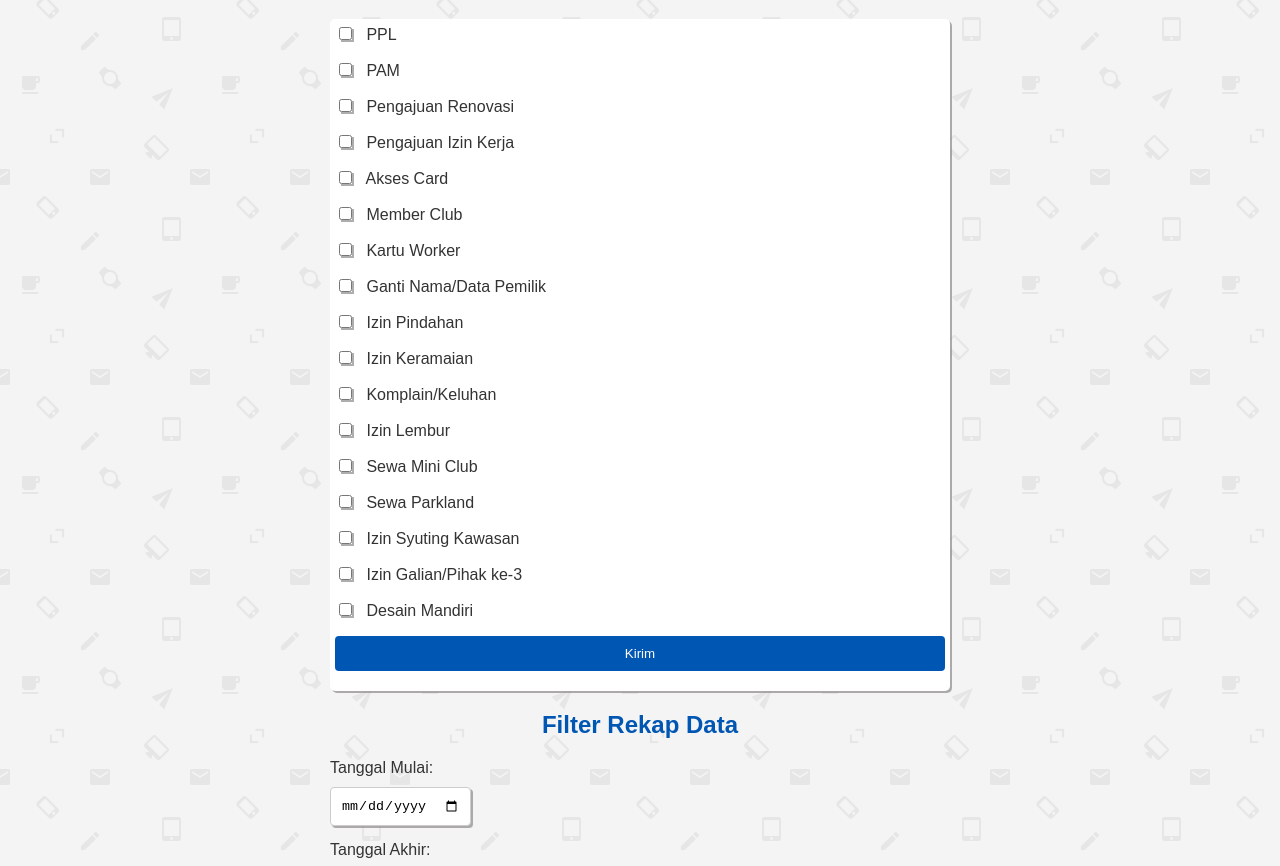
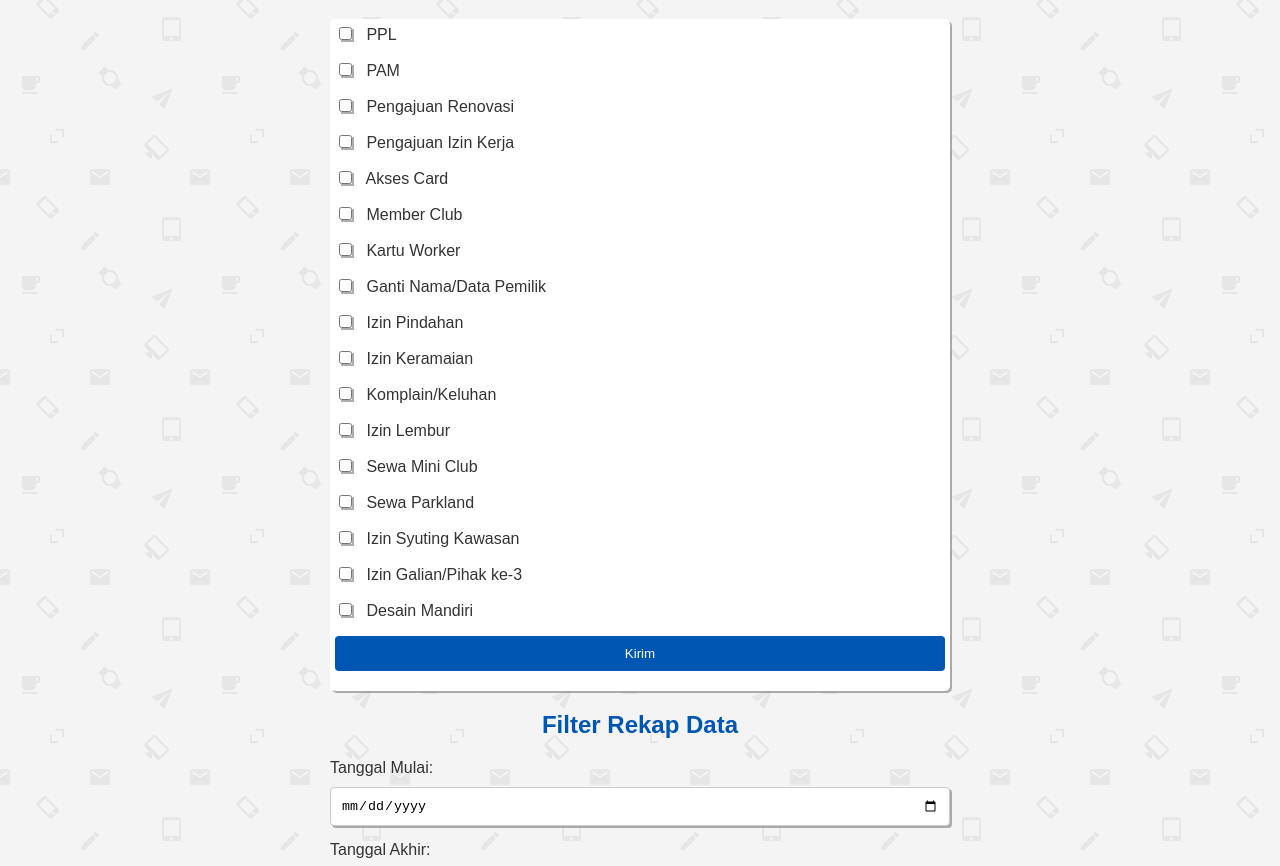
Before and after one commit to rido04/Staffcs-test, a plain HTML site: page form.html in a window 1280 px wide. Shown: the part 81-947 px from the top of the page. Drawn offline with Linux system fonts and the light colour scheme.

Commit message:
Update styles.css

```diff
--- a/styles.css
+++ b/styles.css
@@ -76,7 +76,8 @@ input[type="password"] {
 input[type="date"],
 input[type="time"],
 button {
-  width: (100%);
+  box-sizing: border-box;
+  width: 100%;
   padding: 10px;
   margin-bottom: 15px;
   border-radius: 4px;
```
